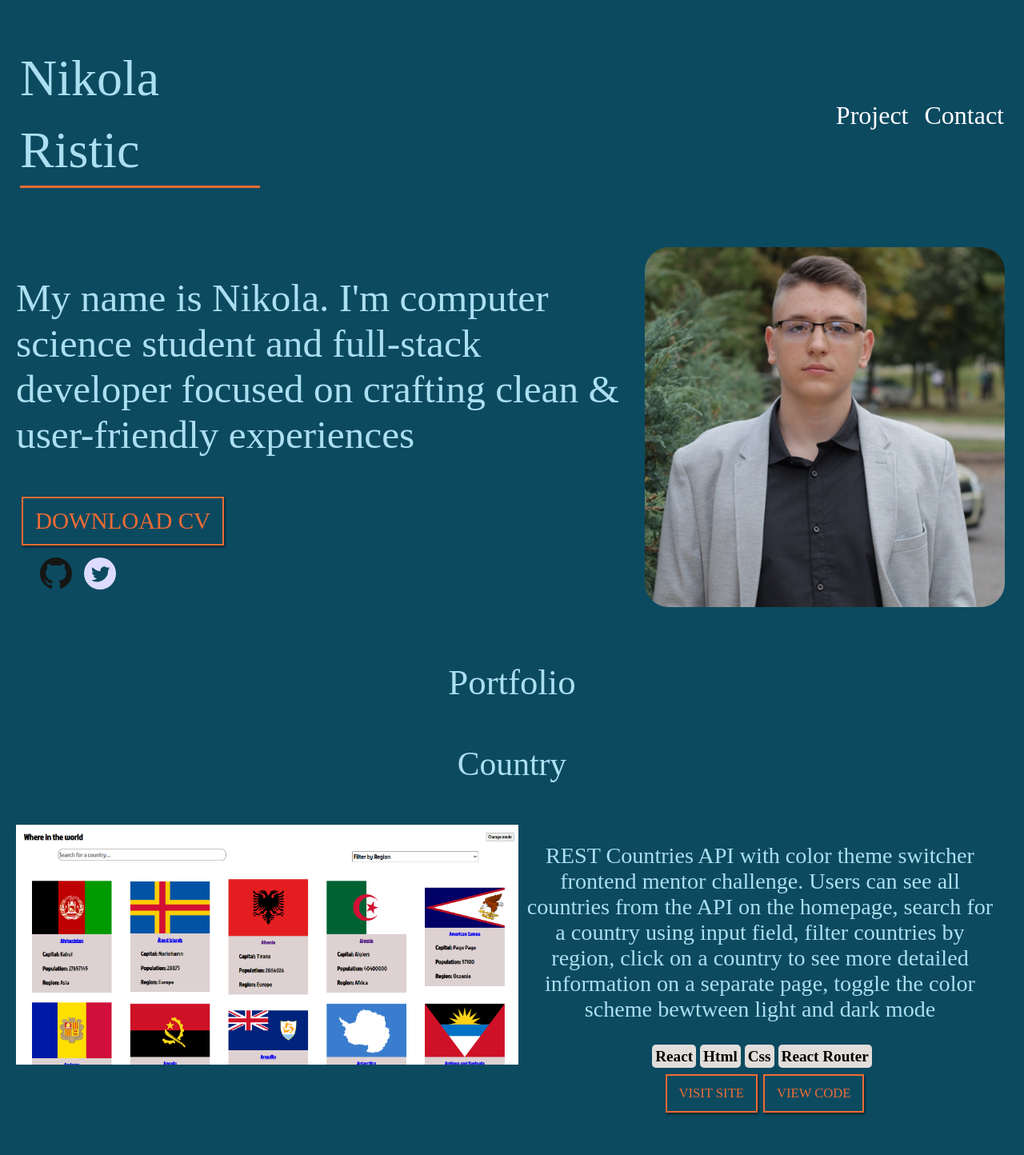
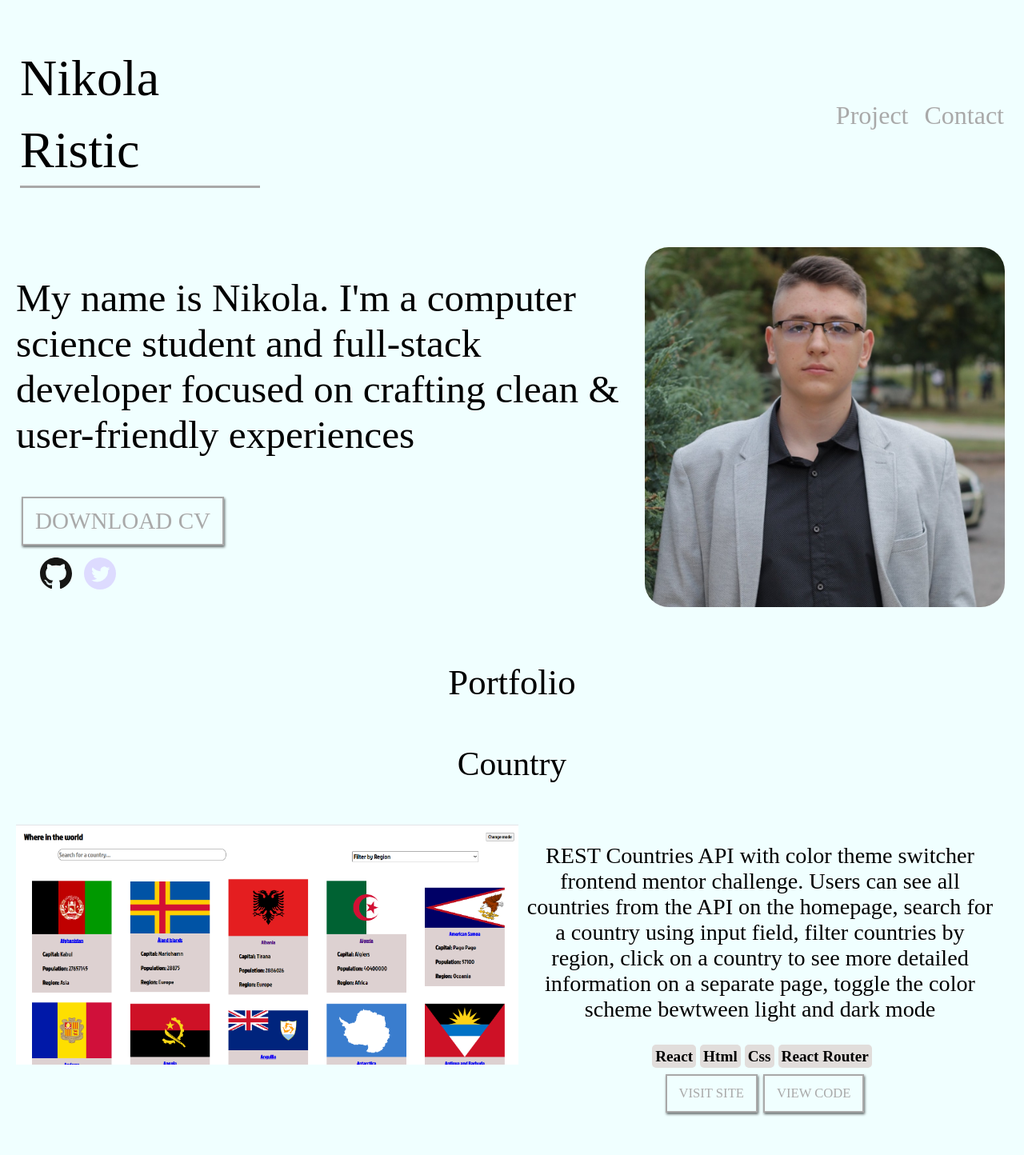
Before and after one commit to rilex001/portfolio, a React (Create React App) app: page / in a window 1280 px wide. Shown: the top 1444 px of the page at 80% size. Built offline with nearby package versions, Linux system fonts and the light colour scheme.

Commit message:
fix errors

```diff
--- a/src/App.css
+++ b/src/App.css
@@ -1,8 +1,8 @@
 /* variables */
 :root{
-  --primary:   #EF6C33;
-  --secondary: #0C4A60;
-  --third: #ABDFF1;
+  --primary:   #A9A9A9;
+  --secondary: #F0FFFF;
+  --third: Black;
   --fourth: #E1DDDB;
 
 }
@@ -114,7 +114,6 @@ li{
 
 .projectinfo{
   font-size: 1.2;
-  color: #ABDFF1;
   text-align: center;
 }
 
@@ -125,7 +124,7 @@ li{
 #contact{
   margin-top: 25px;
   padding: 30px 20px;
-  background: #0c5a60;
+  background-color: Ivory;
 }
 #contact h3{
   margin-bottom: 0;
@@ -158,15 +157,21 @@ input,textarea{
   font-size: 1em;
 }
 
+
+
 footer {
   padding: 10px 20px;
   background-color: var(--secondary);
 }
 
-footer .copyright{
+footer {
   grid-column: 1/3;
   font-size: 0.8em;
   color: white;
+}
+
+.copyright {
+  color: var(--third);
 }
 
 footer .social{
@@ -213,8 +218,6 @@ footer img{
   color: black;
   padding: 4px;
 }
-
-
 
 
 
@@ -390,10 +393,10 @@ footer img{
   }
 
   .navlink{
-    color: white;
+    color: var(--primary);
   }
   a:hover{
-    color: black;
+    color: var(--third);
   }
 
   .profileimage{
--- a/src/components/Info.jsx
+++ b/src/components/Info.jsx
@@ -7,7 +7,7 @@ function Info() {
     return (
         <div id="welcome" className="grid">
             <div className="welcome-text">
-                <p className="leading">My name is Nikola. I'm computer science student and full-stack developer focused on crafting clean & user-friendly experiences</p>
+                <p className="leading">My name is Nikola. I'm a computer science student and full-stack developer focused on crafting clean & user-friendly experiences</p>
                 <a className="button" href='' target='_blank' rel='noopener noreferrer'>Download CV</a>
                 <div className="mediacontainer">
                     <div className='media'><a href="https://github.com/rilex001" target='_blank' rel='noopener noreferrer'><img src={ghicon} alt="facebook" className='iconimg'/></a></div>
--- a/src/components/Portfolio.jsx
+++ b/src/components/Portfolio.jsx
@@ -13,7 +13,7 @@ function Projects() {
     const countrystack  = ['React', 'Html', 'Css', 'React Router']
     const weatherstack = ['React', 'Html', 'Css']
     const cosmostack = ['Html', 'Css']
-    const bordinostack = ['Html', 'Css', 'Javascript', 'Materialize', 'Firebase']
+    const bordinostack = ['Html', 'Css', 'Javascript', 'Firebase']
     const todostack = ['ReactNative']
     const newsstack = ['React', 'Html', 'CSS']
     const jobs = ['React', 'React-Boostrap']
```
